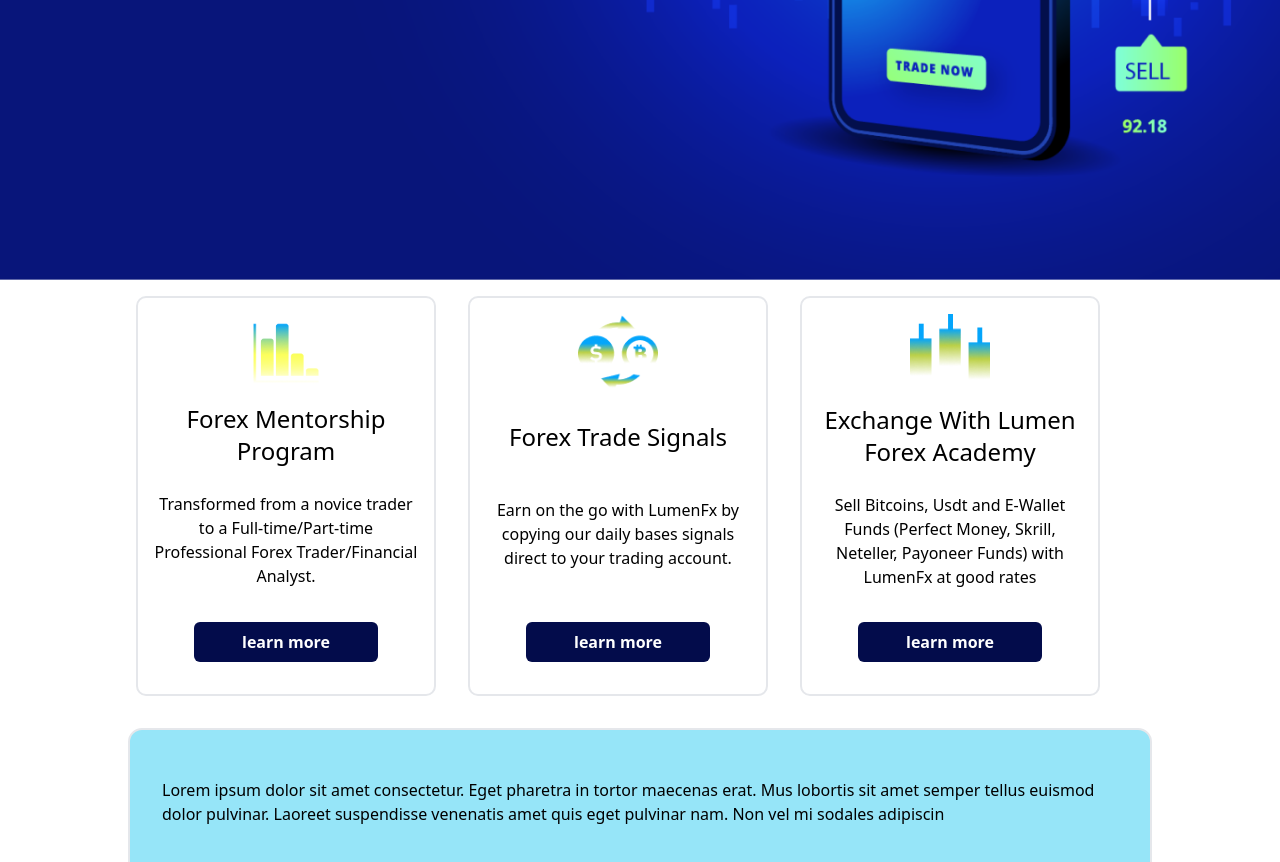
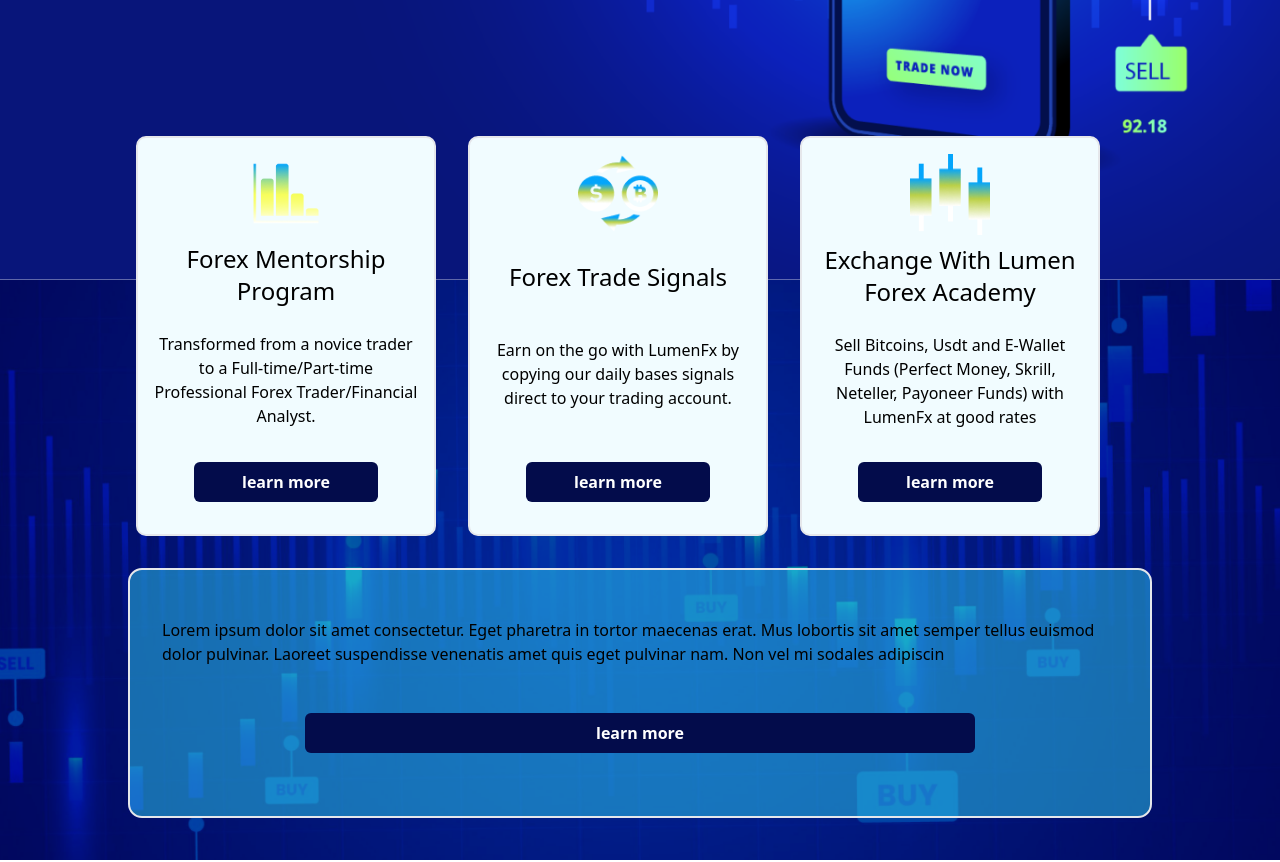
Before and after one commit to Nanocodes-Programming/forex-bang-frontend, a React (Create React App) app: page / in a window 1280 px wide. Shown: the part 520-1382 px from the top of the page. Built offline with nearby package versions, Linux system fonts and the light colour scheme.

Commit message:
feat:added more contents to the services jsx

```diff
--- a/src/components/Services.jsx
+++ b/src/components/Services.jsx
@@ -31,7 +31,7 @@
           return (
             <div
               className="min-h-[400px] w-[300px] text-center rounded-[10px] bg-gradient-to-r-yellow-blue-white
-          my-[1rem] mx-[0.5rem] border-2 p-[1rem] flex flex-col justify-between"
+          my-[1rem] mx-[0.5rem] border-2 p-[1rem] flex flex-col justify-between bg-[#F1FCFF] blur-12"
             >
               <div>
                 <img src={service.image} alt="" className="m-auto w-[30%]" />
--- a/src/pages/Home.jsx
+++ b/src/pages/Home.jsx
@@ -9,15 +9,24 @@
     <>
       <Layout>
         <Wrapper>
+          {/* home wrapper */}
           <div className="w-[40%] h-full flex flex-col justify-center p-[4rem] items-start">
             <p className="text-2xl text-white font-bold  mb-4">
               Transform from a novice trader to a Full-time/Part-time
               Professional Forex Trader and Financial Analyst.
             </p>
-            <button className="py-[0.5rem] px-[2rem] w-[80%] rounded-xl text-2xl text-white font-bold bg-[#030C4B]">Get Started</button>
+            <button className="py-[0.5rem] px-[2rem] w-[80%] rounded-xl text-2xl text-white font-bold bg-[#030C4B] hover:bg-[#2ECBF1] hover:text-[#030C4B]">
+              Get Started
+            </button>
           </div>
+          {/* home wrapper */}
+          {/* services starts here */}
+          <div className="absolute top-[80%]">
+            <Services />
+          </div>
+          {/* services ends here  */}
         </Wrapper>
-        <Services />
+        <div className="min-h-[580px] bg-[url('/src/assets/img/forexbg.png')]  bg-[#030C4B] bg-cover bg-center"></div>
         <div className="my-[1rem]">
           <TradeChart />
         </div>
```
